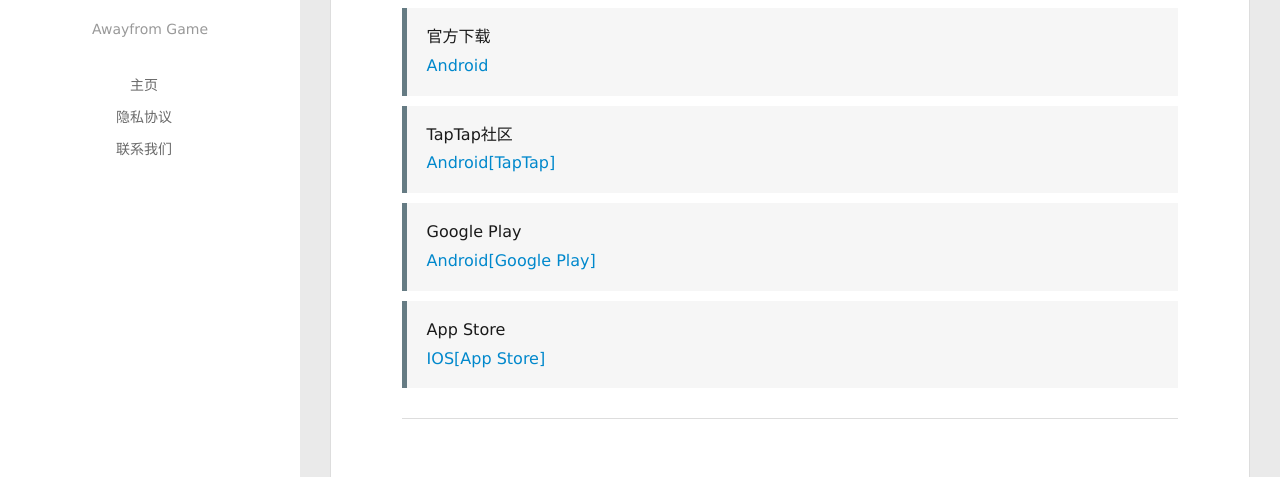
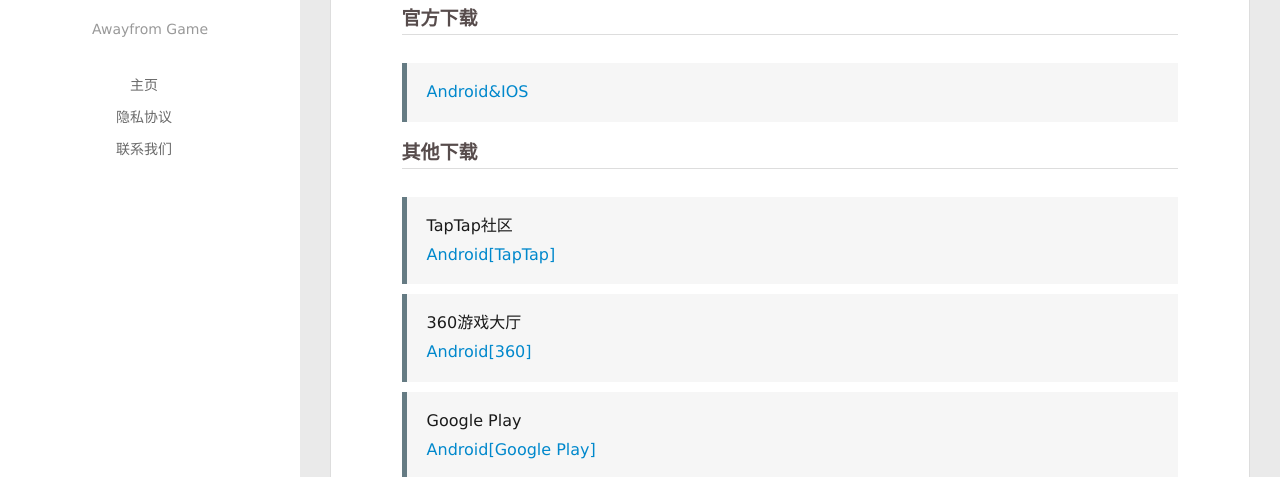
Before and after one commit to HandDown/HandDown.github.io, a plain HTML site: page MineLost_Update/index.html in a window 1280 px wide. Shown: the part 323-800 px from the top of the page. Drawn offline with Linux system fonts and the light colour scheme; no server answers.

Commit message:
Site updated: 2019-03-18 22:40:25

```diff
--- a/MineLost_Update/index.html
+++ b/MineLost_Update/index.html
@@ -8,18 +8,18 @@
   <link rel="dns-prefetch" href="http://handdown.me">
   <title>挖矿传说 | 弃游</title>
   <meta name="viewport" content="width=device-width, initial-scale=1, maximum-scale=1">
-  <meta name="description" content="下载地址 官方下载Android   TapTap社区Android[TapTap]   Google PlayAndroid[Google Play]   App StoreIOS[App Store]">
+  <meta name="description" content="下载地址官方下载 Android&amp;amp;IOS  其他下载 TapTap社区Android[TapTap]   360游戏大厅Android[360]   Google PlayAndroid[Google Play]">
 <meta property="og:type" content="article">
 <meta property="og:title" content="挖矿传说">
 <meta property="og:url" content="http://handdown.me/MineLost_Update/index.html">
 <meta property="og:site_name" content="弃游">
-<meta property="og:description" content="下载地址 官方下载Android   TapTap社区Android[TapTap]   Google PlayAndroid[Google Play]   App StoreIOS[App Store]">
+<meta property="og:description" content="下载地址官方下载 Android&amp;amp;IOS  其他下载 TapTap社区Android[TapTap]   360游戏大厅Android[360]   Google PlayAndroid[Google Play]">
 <meta property="og:locale" content="zh-CN">
 <meta property="og:image" content="http://handdown.me/img/minelost.jpg">
-<meta property="og:updated_time" content="2019-03-18T14:28:29.371Z">
+<meta property="og:updated_time" content="2019-03-18T14:38:31.056Z">
 <meta name="twitter:card" content="summary">
 <meta name="twitter:title" content="挖矿传说">
-<meta name="twitter:description" content="下载地址 官方下载Android   TapTap社区Android[TapTap]   Google PlayAndroid[Google Play]   App StoreIOS[App Store]">
+<meta name="twitter:description" content="下载地址官方下载 Android&amp;amp;IOS  其他下载 TapTap社区Android[TapTap]   360游戏大厅Android[360]   Google PlayAndroid[Google Play]">
 <meta name="twitter:image" content="http://handdown.me/img/minelost.jpg">
 
     <link rel="alternative" href="/atom.xml" title="弃游" type="application/atom+xml">
@@ -165,17 +165,17 @@
     <div class="article-entry" itemprop="articleBody">
 
         <p><img src="/img/minelost.jpg" alt="图标"></p>
-<h2 id="下载地址"><a href="#下载地址" class="headerlink" title="下载地址"></a>下载地址</h2><blockquote>
-<p>官方下载<br><a href="https://fir.im/minelost" target="_blank" rel="noopener">Android</a></p>
+<h2 id="下载地址"><a href="#下载地址" class="headerlink" title="下载地址"></a>下载地址</h2><h3 id="官方下载"><a href="#官方下载" class="headerlink" title="官方下载"></a>官方下载</h3><blockquote>
+<p><a href="https://fir.im/minelost" target="_blank" rel="noopener">Android&amp;IOS</a></p>
 </blockquote>
-<blockquote>
+<h3 id="其他下载"><a href="#其他下载" class="headerlink" title="其他下载"></a>其他下载</h3><blockquote>
 <p>TapTap社区<br><a href="https://www.taptap.com/app/48172" target="_blank" rel="noopener">Android[TapTap]</a></p>
 </blockquote>
 <blockquote>
-<p>Google Play<br><a href="https://play.google.com/store/apps/details?id=com.HandDown.MineLost&amp;rdid=com.HandDown.MineLost" target="_blank" rel="noopener">Android[Google Play]</a></p>
+<p>360游戏大厅<br><a href="http://gc.u.360.cn/pc/page/detail/7083503?from=mg_fenxiang" target="_blank" rel="noopener">Android[360]</a></p>
 </blockquote>
 <blockquote>
-<p>App Store<br><a href="https://itunes.apple.com/cn/app/%E7%9F%BF%E6%B4%9E%E8%BF%B7%E5%A4%B1-%E6%BB%A1%E6%89%8B%E5%B0%98%E5%9C%9F-%E5%9C%B0%E5%BF%83%E6%8E%A2%E9%99%A9/id1193099795?mt=8" target="_blank" rel="noopener">IOS[App Store]</a></p>
+<p>Google Play<br><a href="https://play.google.com/store/apps/details?id=com.HandDown.MineLost&amp;rdid=com.HandDown.MineLost" target="_blank" rel="noopener">Android[Google Play]</a></p>
 </blockquote>
 
 
```
Also changed, not shown: index.html (+5 -5 lines).
